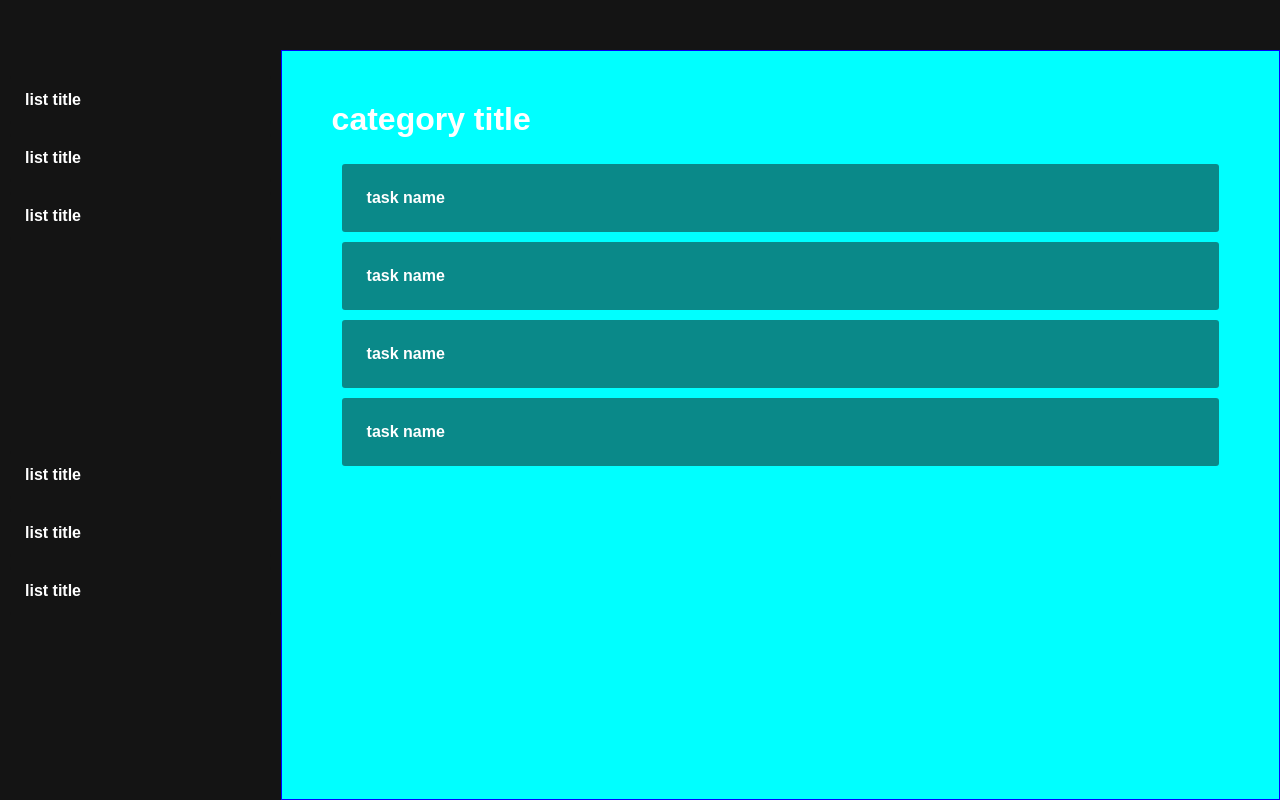
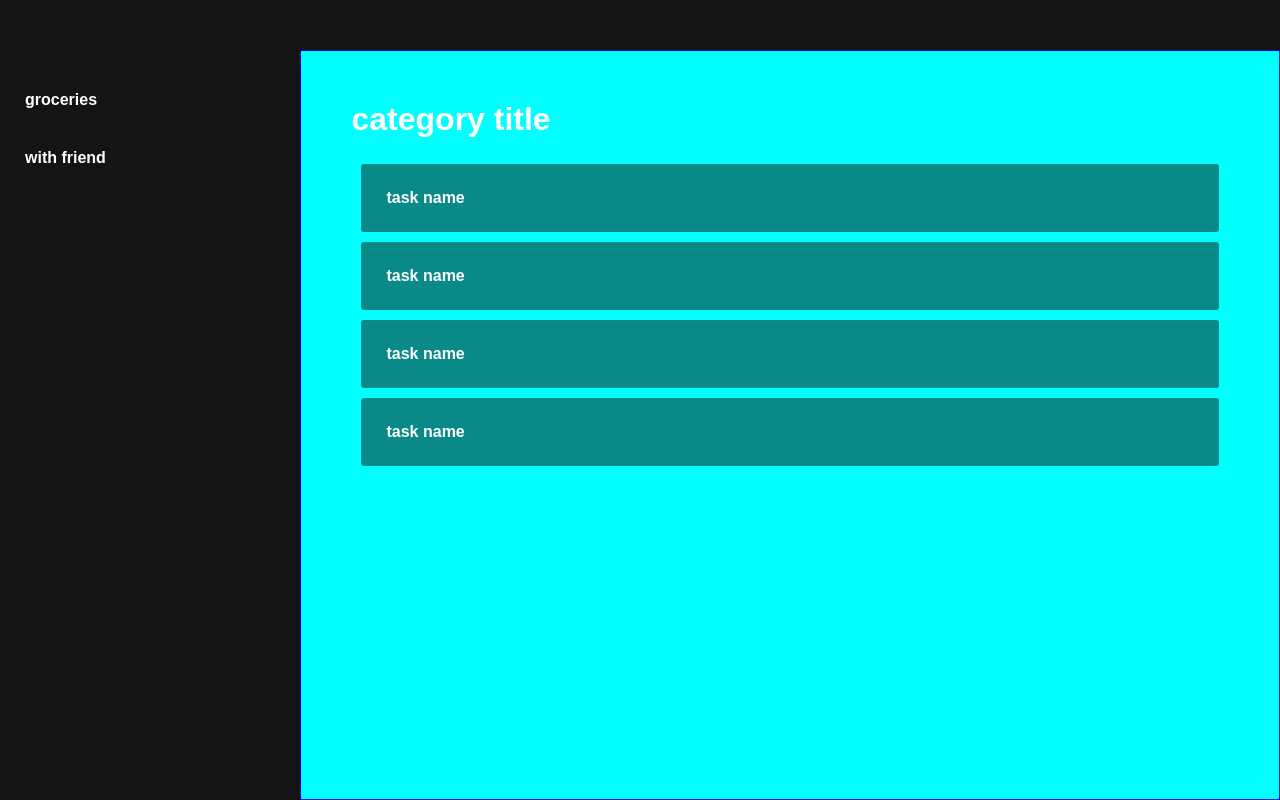
Before and after one commit to Kb739/todo, a React (Create React App) app: page / in a window 1280 px wide. Built offline with nearby package versions, Linux system fonts and the light colour scheme.

Commit message:
implement tasksContext & test it with local data

```diff
--- a/src/category.js
+++ b/src/category.js
@@ -1,9 +1,9 @@
 import React from "react";
 
-function Category() {
+function Category(props) {
     return (
         <h4>
-            list title
+            {props.label}
         </h4>
     )
 }
--- /dev/null
+++ b/src/contexts/context.js
@@ -0,0 +1,20 @@
+import allData from "../localData/fakeData"
+import React, { useState, createContext } from "react";
+const tasksContext = createContext();
+
+function TasksProvider(props) {
+
+    const [tasks, setTasks] = useState(allData)
+    const [categories, setCategories] = useState(() => {
+        const arr = [...new Set(tasks.map(task => task.category))]
+        return arr;
+    })
+
+    return (
+        <tasksContext.Provider value={{ tasks, categories }}>
+            {props.children}
+        </tasksContext.Provider>
+    )
+}
+
+export { TasksProvider, tasksContext }
--- a/src/index.js
+++ b/src/index.js
@@ -1,9 +1,12 @@
 import React from "react";
 import ReactDOM from "react-dom/client";
 import App from "./App.js"
+import { TasksProvider } from './contexts/context'
 
 const root = ReactDOM.createRoot(document.getElementById('root'))
 root.render(
     <div>
-        <App />
+        <TasksProvider>
+            <App />
+        </TasksProvider>
     </div>)
--- /dev/null
+++ b/src/localData/fakeData.js
@@ -0,0 +1,18 @@
+const allTasks = [
+    {
+        title: "milk",
+        description: "long ass description",
+        category: "groceries"
+    },
+    {
+        title: "visit dentist",
+        description: "",
+        category: "with friend"
+    },
+    {
+        title: "teach basics of js",
+        description: "don't spend too long",
+        category: "with friend"
+    }
+]
+export default allTasks
--- a/src/sidebar.js
+++ b/src/sidebar.js
@@ -1,17 +1,22 @@
-import React from 'react'
+import React, { useContext } from 'react'
 import Category from './category'
+
+import { tasksContext } from './contexts/context'
+
 function Sidebar() {
+    const { tasks, categories } = useContext(tasksContext)
+    const elements = categories.map(category => {
+        return (
+            <li className='category'>
+                <Category label={category} />
+            </li >
+        )
+    })
+
     return (
         <div className='sidebar'>
             <ul className='list'>
-                <li className='category'><Category /></li>
-                <li className='category'><Category /></li>
-                <li className='category'><Category /></li>
-            </ul>
-            <ul className='list'>
-                <li className='category'><Category /></li>
-                <li className='category'><Category /></li>
-                <li className='category'><Category /></li>
+                {elements}
             </ul>
         </div>
     )
```
